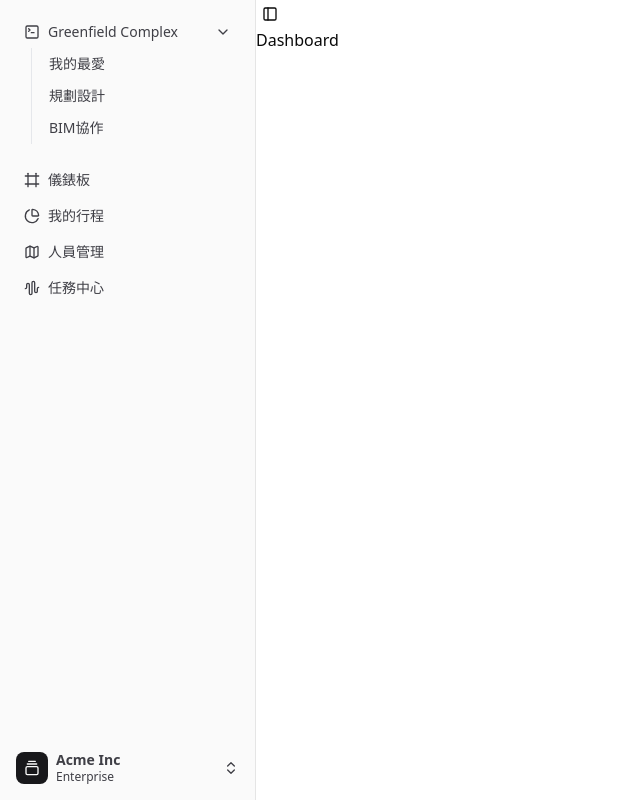
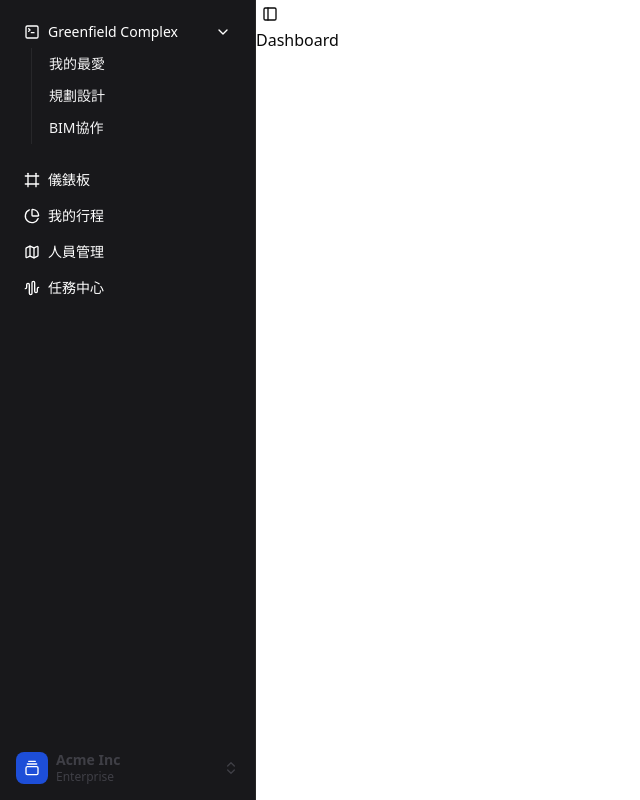
Before and after one commit to smartcity-insights/smartcity-insights, a Next.js app: page /dashboard in a window 1280 px wide. Shown: the whole page, without its empty margins (0-640 px from the left). Built offline with nearby package versions, Linux system fonts and the light colour scheme.

Commit message:
style: - primary color setup - sidebar menu content and basic styling - dark theme setup

```diff
--- a/package.json
+++ b/package.json
@@ -19,9 +19,9 @@
     "clsx": "^2.1.1",
     "lucide-react": "^0.479.0",
     "next": "15.2.1",
+    "next-themes": "^0.4.6",
     "react": "^19.0.0",
     "react-dom": "^19.0.0",
-    "react-icons": "^5.5.0",
     "tailwind-merge": "^3.0.2",
     "tailwindcss-animate": "^1.0.7"
   },
--- a/src/app/globals.css
+++ b/src/app/globals.css
@@ -7,6 +7,7 @@
     box-sizing: border-box;
   }
 
+  /*light mode */
   :root {
     --background: 0 0% 100%;
     --foreground: 0 0% 3.9%;
@@ -44,14 +45,16 @@
     --sidebar-ring: 217.2 91.2% 59.8%;
   }
 
+  /* dark-mode */
   .dark {
     --background: 0 0% 3.9%;
-    --foreground: 0 0% 98%;
+    --foreground: 0 0% 100%;
     --card: 0 0% 3.9%;
     --card-foreground: 0 0% 98%;
     --popover: 0 0% 3.9%;
     --popover-foreground: 0 0% 98%;
-    --primary: 0 0% 98%;
+    /* #00bcd4 confirmed */
+    --primary: 187, 100%, 42%;
     --primary-foreground: 0 0% 9%;
     --secondary: 0 0% 14.9%;
     --secondary-foreground: 0 0% 98%;
--- a/src/app/layout.js
+++ b/src/app/layout.js
@@ -29,8 +29,6 @@ export default function Layout({ children }) {
         className={`${geistSans.variable} ${geistMono.variable} antialiased`}
       >
         {/* sidebar */}
-
-
         <SidebarProvider>
           <AppSidebar />
           <main>
@@ -38,8 +36,6 @@ export default function Layout({ children }) {
             {children}
           </main>
         </SidebarProvider>
-
-
         {/* end of sidebar */}
       </body>
     </html>
--- a/src/app/page.js
+++ b/src/app/page.js
@@ -3,10 +3,7 @@ import ProjectCard from "@/components/shared/ProjectCard";
 // shacdcn/ui
 import { SidebarInset } from "@/components/ui/sidebar"
 
-
-
-export default function Home() {
-
+export default async function Home() {
 
 
   return (
@@ -15,7 +12,10 @@ export default function Home() {
         <div className="flex flex-wrap w-full px-6 gap-4">
           {
             Array.from({ length: 10 }).map((_, index) => (
-              <ProjectCard key={index} />
+              <ProjectCard
+                key={index}
+                photo={photos}
+              />
             ))
           }
         </div>
--- a/src/assets/staticData.js
+++ b/src/assets/staticData.js
@@ -15,6 +15,9 @@ import {
   Settings2,
   SquareTerminal,
 } from "lucide-react"
+// unsplash
+import { createApi } from "unsplash-js";
+
 
 // sidebar menu content
 const sidebarMenu = [
@@ -111,4 +114,4 @@ const teamSwithcerData = {
 }
 
 
-export { sidebarMenu, teamSwithcerData };
+export { sidebarMenu, teamSwithcerData }
--- a/src/components/AppSidebar.js
+++ b/src/components/AppSidebar.js
@@ -28,13 +28,13 @@ import { teamSwithcerData as data } from "@/assets/staticData"
 
 export function AppSidebar() {
   return (
-    <Sidebar>
+    <Sidebar className="dark">
       {/* content */}
       <SidebarContent>
         {/* group */}
         <SidebarGroup>
           <SidebarGroupContent>
-            <SidebarMenu>
+            <SidebarMenu className="text-white">
               <NavMain items={data.navMain} />
               <NavProjects projects={data.projects} />
             </SidebarMenu>
@@ -43,7 +43,10 @@ export function AppSidebar() {
       </SidebarContent>
       {/* footer */}
       <SidebarFooter>
-        <TeamSwitcher teams={data.teams} />
+        <TeamSwitcher
+          teams={data.teams}
+          className="text-white"
+        />
       </SidebarFooter>
     </Sidebar>
   )
--- a/src/components/Sidebar.js
+++ b/src/components/Sidebar.js
@@ -9,7 +9,7 @@ export default function Sidebar() {
       <Link
         key={index}
         href={path}
-        className="p-2 bg-black text-white hover:bg-gray-800 rounded flex justify-center m-0 transition duration-500"
+        className="p-2 bg-sidebar-primary text-sidebar-primary-foreground hover:bg-sidebar-accent rounded flex justify-center m-0 transition duration-500"
       >
         {desc}
       </Link>
@@ -17,7 +17,7 @@ export default function Sidebar() {
   })
 
   return (
-    <div className="fixed flex flex-col  h-screen  gap-3 w-[15%] bg-black py-2">
+    <div className="fixed flex flex-col h-screen gap-3 w-[15%] py-2 bg-gray-900 text-gray-100">
       {sidebarContent}
     </div>
   )
--- /dev/null
+++ b/src/components/theme-provider.js
@@ -0,0 +1,15 @@
+"use client"
+
+import * as React from "react"
+import { ThemeProvider as NextThemesProvider } from "next-themes"
+
+export function ThemeProvider({
+  children,
+  ...props
+}) {
+  return (
+    <NextThemesProvider {...props}>
+      {children}
+    </NextThemesProvider>
+  )
+}
```
Also changed, not shown: components.json, 1 other file (tests, documents, lock files or other folders).
